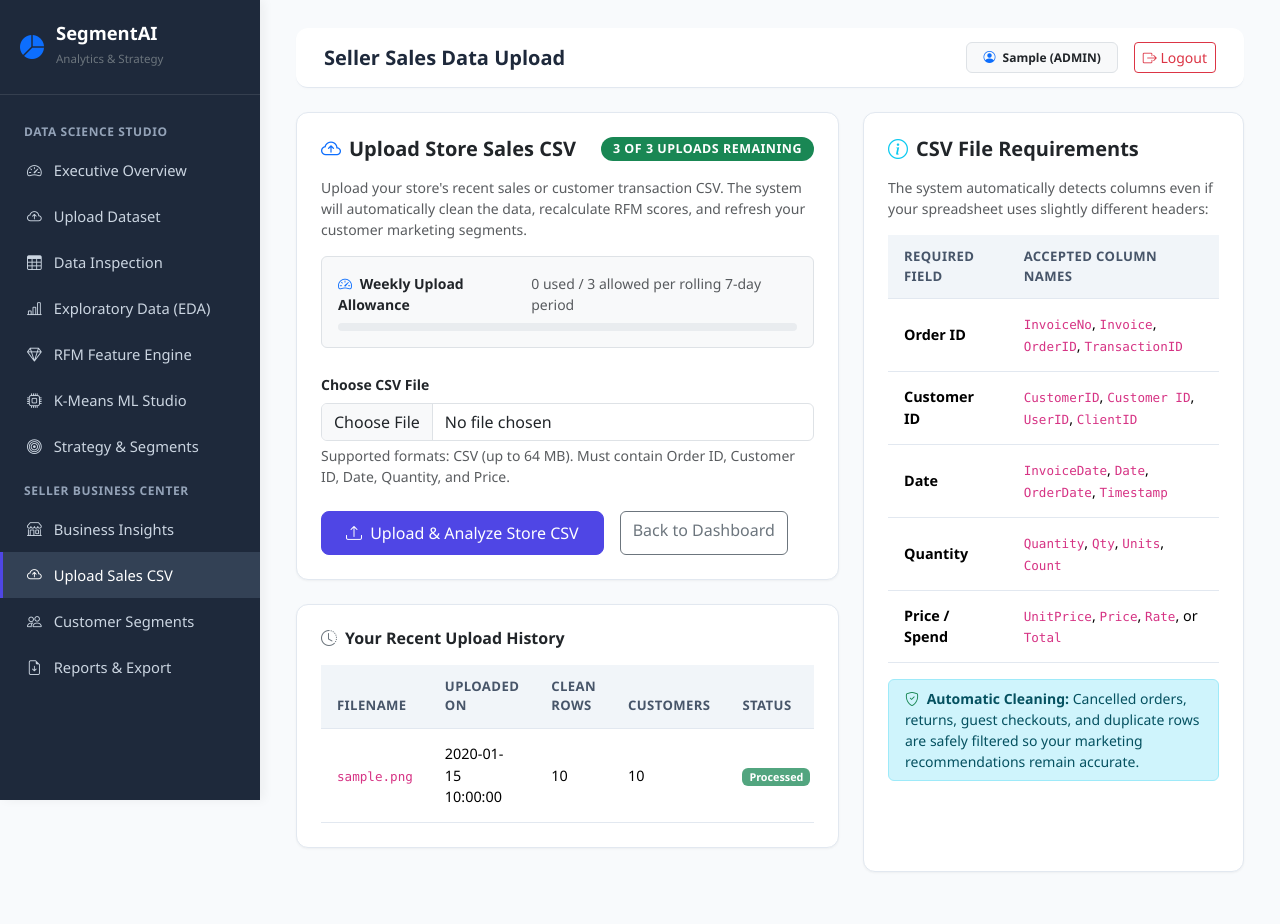
After one commit to kartik-13afk/customer-and-sales-predicition, a Flask app: page /seller/upload in a window 1280 px wide. The commit adds this page. Run offline with Flask 3, Linux system fonts and the light colour scheme; the visitor is signed in with stand-in values (Sample User, id 1); tables that the repository leaves empty hold one stand-in row (values such as "Sample post").

Commit message:
feat(seller): allow sellers to upload CSV with 3 uploads per week rate limit

```diff
--- a/app.py
+++ b/app.py
@@ -2,6 +2,7 @@ import os
 import io
 import csv
 import json
+from datetime import datetime, timedelta, timezone
 import pandas as pd
 import numpy as np
 from functools import wraps
@@ -81,6 +82,22 @@ def admin_required(f):
             return redirect(url_for('seller_dashboard'))
         return f(*args, **kwargs)
     return decorated_function
+
+# Rate limiting for seller dataset uploads (3 CSVs per rolling 7 days)
+MAX_SELLER_UPLOADS_PER_WEEK = 3
+
+def get_user_weekly_upload_count(user_id):
+    """
+    Returns the number of CSV datasets uploaded by the user within the last 7 days.
+    """
+    cutoff = (datetime.now(timezone.utc) - timedelta(days=7)).strftime('%Y-%m-%d %H:%M:%S')
+    conn = get_db_connection()
+    row = conn.execute(
+        "SELECT COUNT(*) FROM datasets WHERE user_id = ? AND uploaded_at >= ?",
+        (user_id, cutoff)
+    ).fetchone()
+    conn.close()
+    return int(row[0]) if row else 0
 
 # --- Global Pipeline Helpers ---
 def get_processed_files():
@@ -257,7 +274,18 @@ def admin_upload():
             file.save(save_path)
             flash(f'File "{fname}" uploaded successfully. Running data science pipeline...', 'info')
             try:
-                run_full_pipeline(save_path)
+                cleaning_stats, final_df, strategies = run_full_pipeline(save_path)
+
+                # Record in datasets table
+                conn = get_db_connection()
+                conn.execute(
+                    """INSERT INTO datasets (user_id, filename, file_path, total_rows, total_customers, status)
+                       VALUES (?, ?, ?, ?, ?, ?)""",
+                    (session.get('user_id'), fname, save_path, cleaning_stats.get('final_rows', 0), cleaning_stats.get('unique_customers', 0), 'processed')
+                )
+                conn.commit()
+                conn.close()
+
                 flash('Pipeline execution completed! Preprocessing, RFM, and ML models are ready.', 'success')
                 return redirect(url_for('admin_preview'))
             except Exception as e:
@@ -430,8 +458,12 @@ def seller_dashboard():
     strat_json = os.path.join(config.DATA_PROCESSED_DIR, 'segment_strategies.json')
     stats_json = os.path.join(config.DATA_PROCESSED_DIR, 'cleaning_stats.json')
 
+    user_id = session.get('user_id')
+    uploads_used = get_user_weekly_upload_count(user_id) if session.get('role') == 'seller' else 0
+    uploads_remaining = max(0, MAX_SELLER_UPLOADS_PER_WEEK - uploads_used)
+
     if not os.path.exists(strat_json):
-        flash('No analytics data available yet. Please ask an Admin to upload a dataset.', 'info')
+        flash('No analytics data available yet. You can upload your store sales CSV below.', 'info')
         return render_template(
             'seller_dashboard.html',
             active_page='seller_dashboard',
@@ -440,7 +472,10 @@ def seller_dashboard():
             avg_order_value=0.0,
             champions_count=0,
             opportunities=[],
-            segment_summary=[]
+            segment_summary=[],
+            uploads_used=uploads_used,
+            uploads_remaining=uploads_remaining,
+            max_uploads=MAX_SELLER_UPLOADS_PER_WEEK
         )
 
     with open(strat_json, 'r', encoding='utf-8') as f:
@@ -478,7 +513,75 @@ def seller_dashboard():
         avg_order_value=avg_order_value,
         champions_count=champions_count,
         opportunities=opportunities,
-        segment_summary=segment_summary
+        segment_summary=segment_summary,
+        uploads_used=uploads_used,
+        uploads_remaining=uploads_remaining,
+        max_uploads=MAX_SELLER_UPLOADS_PER_WEEK
+    )
+
+@app.route('/seller/upload', methods=['GET', 'POST'])
+@login_required
+def seller_upload():
+    user_id = session.get('user_id')
+    is_seller = (session.get('role') == 'seller')
+    uploads_used = get_user_weekly_upload_count(user_id) if is_seller else 0
+    uploads_remaining = max(0, MAX_SELLER_UPLOADS_PER_WEEK - uploads_used)
+
+    if request.method == 'POST':
+        # Enforce rate limit of 3 uploads per week for sellers
+        if is_seller and uploads_used >= MAX_SELLER_UPLOADS_PER_WEEK:
+            flash('Weekly upload limit reached! Sellers are limited to 3 CSV uploads per week.', 'warning')
+            return redirect(url_for('seller_upload'))
+
+        if 'dataset_file' not in request.files:
+            flash('No file part selected.', 'warning')
+            return redirect(request.url)
+
+        file = request.files['dataset_file']
+        if file.filename == '':
+            flash('No file selected.', 'warning')
+            return redirect(request.url)
+
+        if file and file.filename.endswith('.csv'):
+            fname = secure_filename(file.filename)
+            save_path = os.path.join(config.DATA_RAW_DIR, fname)
+            file.save(save_path)
+            try:
+                cleaning_stats, final_df, strategies = run_full_pipeline(save_path)
+
+                # Record dataset upload
+                conn = get_db_connection()
+                conn.execute(
+                    """INSERT INTO datasets (user_id, filename, file_path, total_rows, total_customers, status)
+                       VALUES (?, ?, ?, ?, ?, ?)""",
+                    (user_id, fname, save_path, cleaning_stats.get('final_rows', 0), cleaning_stats.get('unique_customers', 0), 'processed')
+                )
+                conn.commit()
+                conn.close()
+
+                new_remaining = max(0, MAX_SELLER_UPLOADS_PER_WEEK - (uploads_used + 1)) if is_seller else 999
+                flash(f'Dataset "{fname}" successfully uploaded and analyzed! You have {new_remaining} of {MAX_SELLER_UPLOADS_PER_WEEK} uploads remaining this week.', 'success')
+                return redirect(url_for('seller_dashboard'))
+            except Exception as e:
+                flash(f'Error processing dataset: {str(e)}', 'danger')
+        else:
+            flash('Only CSV format files are supported.', 'danger')
+
+    # Fetch recent uploads by this user
+    conn = get_db_connection()
+    recent_uploads = conn.execute(
+        "SELECT filename, uploaded_at, total_rows, total_customers FROM datasets WHERE user_id = ? ORDER BY uploaded_at DESC LIMIT 5",
+        (user_id,)
+    ).fetchall()
+    conn.close()
+
+    return render_template(
+        'seller_upload.html',
+        active_page='seller_upload',
+        uploads_used=uploads_used,
+        uploads_remaining=uploads_remaining,
+        max_uploads=MAX_SELLER_UPLOADS_PER_WEEK,
+        recent_uploads=recent_uploads
     )
 
 @app.route('/seller/customers')
--- a/templates/base.html
+++ b/templates/base.html
@@ -55,6 +55,9 @@
             <li class="sidebar-item {% if active_page == 'seller_dashboard' %}active{% endif %}">
                 <a href="{{ url_for('seller_dashboard') }}"><i class="bi bi-shop"></i> Business Insights</a>
             </li>
+            <li class="sidebar-item {% if active_page == 'seller_upload' %}active{% endif %}">
+                <a href="{{ url_for('seller_upload') }}"><i class="bi bi-cloud-arrow-up"></i> Upload Sales CSV</a>
+            </li>
             <li class="sidebar-item {% if active_page == 'seller_customers' %}active{% endif %}">
                 <a href="{{ url_for('seller_customers') }}"><i class="bi bi-people"></i> Customer Segments</a>
             </li>
--- /dev/null
+++ b/templates/seller_upload.html
@@ -0,0 +1,132 @@
+{% extends 'base.html' %}
+{% block page_title %}Seller Sales Data Upload{% endblock %}
+{% block content %}
+<div class="row g-4 mb-4">
+    <div class="col-lg-7">
+        <div class="card card-saas">
+            <div class="d-flex justify-content-between align-items-center mb-3">
+                <h5 class="fw-bold mb-0"><i class="bi bi-cloud-arrow-up text-primary me-2"></i>Upload Store Sales CSV</h5>
+                <span class="badge {% if uploads_remaining > 1 %}bg-success{% elif uploads_remaining == 1 %}bg-warning text-dark{% else %}bg-danger{% endif %} badge-saas">
+                    {{ uploads_remaining }} of {{ max_uploads }} Uploads Remaining
+                </span>
+            </div>
+
+            <p class="text-muted small">Upload your store's recent sales or customer transaction CSV. The system will automatically clean the data, recalculate RFM scores, and refresh your customer marketing segments.</p>
+
+            <!-- Quota meter -->
+            <div class="p-3 bg-light rounded border mb-4">
+                <div class="d-flex justify-content-between align-items-center mb-2 small">
+                    <span class="fw-semibold"><i class="bi bi-speedometer2 text-primary me-1"></i> Weekly Upload Allowance</span>
+                    <span class="text-muted">{{ uploads_used }} used / {{ max_uploads }} allowed per rolling 7-day period</span>
+                </div>
+                <div class="progress" style="height: 8px;">
+                    <div class="progress-bar {% if uploads_remaining == 0 %}bg-danger{% elif uploads_remaining == 1 %}bg-warning{% else %}bg-primary{% endif %}"
+                         role="progressbar"
+                         style="width: {{ (uploads_used / max_uploads) * 100 }}%;"
+                         aria-valuenow="{{ uploads_used }}"
+                         aria-valuemin="0"
+                         aria-valuemax="{{ max_uploads }}">
+                    </div>
+                </div>
+                {% if uploads_remaining == 0 %}
+                <div class="alert alert-warning py-2 px-3 small mt-3 mb-0">
+                    <i class="bi bi-exclamation-triangle-fill text-warning me-1"></i>
+                    <strong>Weekly limit reached (3/3):</strong> You have used all 3 allowed uploads for this week. Your quota will reset 7 days after your oldest upload.
+                </div>
+                {% endif %}
+            </div>
+
+            <form action="{{ url_for('seller_upload') }}" method="POST" enctype="multipart/form-data">
+                <div class="mb-4">
+                    <label class="form-label small fw-semibold">Choose CSV File</label>
+                    <input class="form-control" type="file" name="dataset_file" accept=".csv" required {% if uploads_remaining == 0 %}disabled{% endif %}>
+                    <div class="form-text">Supported formats: CSV (up to 64 MB). Must contain Order ID, Customer ID, Date, Quantity, and Price.</div>
+                </div>
+
+                <div class="d-flex gap-3">
+                    <button type="submit" class="btn btn-primary-saas px-4" {% if uploads_remaining == 0 %}disabled{% endif %}>
+                        <i class="bi bi-upload me-1"></i> Upload & Analyze Store CSV
+                    </button>
+                    <a href="{{ url_for('seller_dashboard') }}" class="btn btn-outline-secondary">
+                        Back to Dashboard
+                    </a>
+                </div>
+            </form>
+        </div>
+
+        {% if recent_uploads %}
+        <div class="card card-saas mt-4">
+            <h6 class="fw-bold mb-3"><i class="bi bi-clock-history text-secondary me-2"></i>Your Recent Upload History</h6>
+            <div class="table-responsive">
+                <table class="table table-sm table-saas small">
+                    <thead>
+                        <tr>
+                            <th>Filename</th>
+                            <th>Uploaded On</th>
+                            <th>Clean Rows</th>
+                            <th>Customers</th>
+                            <th>Status</th>
+                        </tr>
+                    </thead>
+                    <tbody>
+                        {% for up in recent_uploads %}
+                        <tr>
+                            <td><code>{{ up.filename }}</code></td>
+                            <td>{{ up.uploaded_at }}</td>
+                            <td>{{ "{:,}".format(up.total_rows) }}</td>
+                            <td>{{ "{:,}".format(up.total_customers) }}</td>
+                            <td><span class="badge bg-success bg-opacity-75">Processed</span></td>
+                        </tr>
+                        {% endfor %}
+                    </tbody>
+                </table>
+            </div>
+        </div>
+        {% endif %}
+    </div>
+
+    <div class="col-lg-5">
+        <div class="card card-saas h-100">
+            <h5 class="fw-bold mb-3"><i class="bi bi-info-circle text-info me-2"></i>CSV File Requirements</h5>
+            <p class="small text-muted">The system automatically detects columns even if your spreadsheet uses slightly different headers:</p>
+
+            <div class="table-responsive">
+                <table class="table table-sm table-saas small">
+                    <thead>
+                        <tr>
+                            <th>Required Field</th>
+                            <th>Accepted Column Names</th>
+                        </tr>
+                    </thead>
+                    <tbody>
+                        <tr>
+                            <td><strong>Order ID</strong></td>
+                            <td><code>InvoiceNo</code>, <code>Invoice</code>, <code>OrderID</code>, <code>TransactionID</code></td>
+                        </tr>
+                        <tr>
+                            <td><strong>Customer ID</strong></td>
+                            <td><code>CustomerID</code>, <code>Customer ID</code>, <code>UserID</code>, <code>ClientID</code></td>
+                        </tr>
+                        <tr>
+                            <td><strong>Date</strong></td>
+                            <td><code>InvoiceDate</code>, <code>Date</code>, <code>OrderDate</code>, <code>Timestamp</code></td>
+                        </tr>
+                        <tr>
+                            <td><strong>Quantity</strong></td>
+                            <td><code>Quantity</code>, <code>Qty</code>, <code>Units</code>, <code>Count</code></td>
+                        </tr>
+                        <tr>
+                            <td><strong>Price / Spend</strong></td>
+                            <td><code>UnitPrice</code>, <code>Price</code>, <code>Rate</code>, or <code>Total</code></td>
+                        </tr>
+                    </tbody>
+                </table>
+            </div>
+
+            <div class="alert alert-info py-2 px-3 small mt-3 mb-0">
+                <i class="bi bi-shield-check text-success me-1"></i> <strong>Automatic Cleaning:</strong> Cancelled orders, returns, guest checkouts, and duplicate rows are safely filtered so your marketing recommendations remain accurate.
+            </div>
+        </div>
+    </div>
+</div>
+{% endblock %}
```
Also changed, not shown: templates/seller_dashboard.html (+12 -0 lines), tests/test_pipeline.py (+28 -0 lines).
